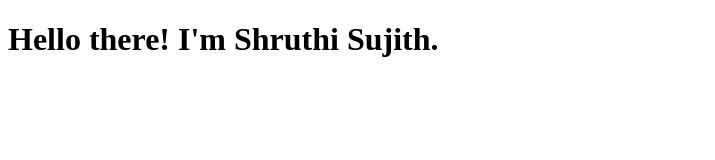
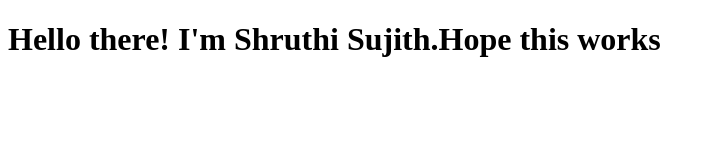
Before and after one commit to shruthisujith/shruthisujith.github.io, a plain HTML site: page index.html in a window 1280 px wide. Shown: the whole page, without its empty margins (0-715 px from the left). Drawn offline with Linux system fonts and the light colour scheme.

Commit message:
Trying to update

```diff
--- a/index.html
+++ b/index.html
@@ -4,6 +4,6 @@
 	<title></title>
 </head>
 <body>
-<h1>Hello there! I'm Shruthi Sujith.</h1>
+<h1>Hello there! I'm Shruthi Sujith.Hope this works</h1>
 </body>
 </html>
```
